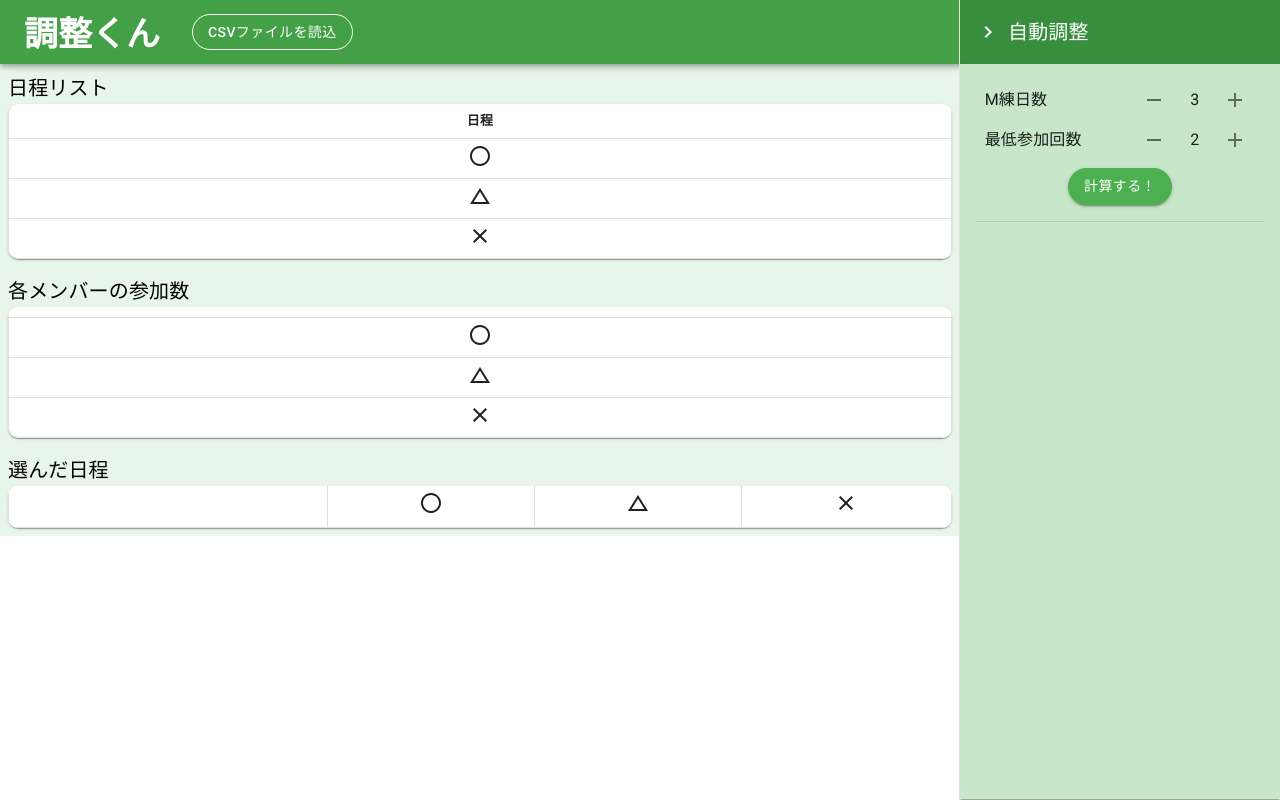
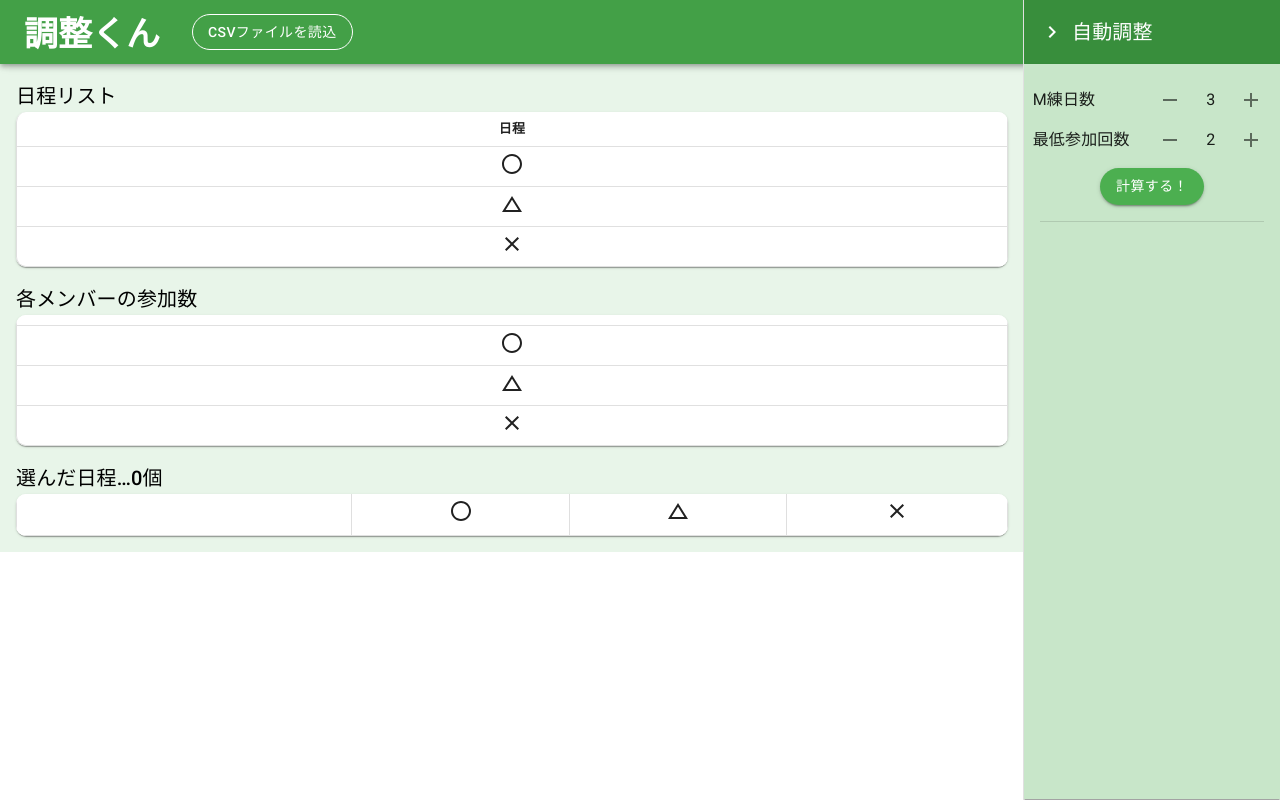
Before and after one commit to endo-koki/greenpeas-front, a React (Create React App) app: page / in a window 1280 px wide. Built offline with nearby package versions, Linux system fonts and the light colour scheme.

Commit message:
レイアウト調整、不要コード削除

```diff
--- a/src/components/atom/NumberSelector.tsx
+++ b/src/components/atom/NumberSelector.tsx
@@ -3,14 +3,14 @@
 import { css } from '@emotion/react';
 import Grid from '@mui/material/Grid';
 import IconButton from '@mui/material/IconButton';
-import React, { useState } from 'react';
+import React from 'react';
 import RemoveIcon from '@mui/icons-material/Remove';
 import AddIcon from '@mui/icons-material/Add';
 import Typography from '@mui/material/Typography';
 
 const classes = {
   input: css({
-    width: '25vw',
+    width: '20vw',
   }),
 };
 
--- a/src/components/molecules/InputForm.tsx
+++ b/src/components/molecules/InputForm.tsx
@@ -1,6 +1,3 @@
-/* eslint-disable react/react-in-jsx-scope -- Unaware of jsxImportSource */
-/** @jsxImportSource @emotion/react */
-import { css } from '@emotion/react';
 import Grid from '@mui/material/Grid';
 import React, { useState } from 'react';
 import { useAppSelector } from '../../app/hooks';
--- a/src/components/molecules/SugList.tsx
+++ b/src/components/molecules/SugList.tsx
@@ -15,8 +15,13 @@ import { ScheduleList } from '../../features/sideBar/calcSchedule';
 import { uuKey } from '../../utils';
 
 const classes = {
+  noResult: css({
+    width: '16vw',
+    margin: '16px auto',
+    textAlign: 'center',
+  }),
   sugPaper: css({
-    width: '20vw',
+    width: '16vw',
     backgroundColor: green[100],
     margin: '8px auto',
     padding: '8px',
@@ -59,32 +64,8 @@ function SugPaper(props: { sug: ScheduleList }) {
 export function SugList(props: { sugs: ScheduleList[]; computed: boolean }) {
   const noResult = props.computed && props.sugs.length === 0;
   const cands = noResult
-    ? [<Typography>候補なし</Typography>]
+    ? [<Typography css={classes.noResult}>候補なし</Typography>]
     : props.sugs.map((sug) => <SugPaper key={uuKey()} sug={sug} />);
 
   return <div css={classes.sugList}>{cands}</div>;
 }
-
-// export function SugList(props: { sugs: ScheduleList[]; computed: boolean }) {
-//   const noResult = props.computed && props.sugs.length === 0;
-//   const cands = noResult
-//     ? [<Typography>候補なし</Typography>]
-//     : props.sugs.map((sug) => <SugPaper sug={sug} />);
-//   const items = cands.map((cand) => (
-//     <Grid item key={uuKey()}>
-//       {cand}
-//     </Grid>
-//   ));
-//   return (
-//     <Grid
-//       container
-//       direction="column"
-//       justifyContent="flex-start"
-//       alignItems="center"
-//       spacing={2}
-//       sx={{ maxHeight: 'calc(100vh - 221.5px)', overflowY: 'scroll' }}
-//     >
-//       {items}
-//     </Grid>
-//   );
-// }
--- a/src/components/organisms/AllDateTable.tsx
+++ b/src/components/organisms/AllDateTable.tsx
@@ -96,7 +96,7 @@ export function AllDateTable() {
       component={Paper}
       sx={{
         borderRadius: '10px',
-        width: 'calc(100% - 16px)',
+        width: 'calc(100% - 32px)',
         overflowX: 'scroll',
       }}
     >
--- a/src/components/organisms/DetailTable.tsx
+++ b/src/components/organisms/DetailTable.tsx
@@ -143,7 +143,7 @@ export function DetailTable() {
   return (
     <TableContainer
       component={Paper}
-      sx={{ borderRadius: '10px', width: 'calc(100% - 16px)' }}
+      sx={{ borderRadius: '10px', width: 'calc(100% - 32px)' }}
     >
       <Table aria-label="detail table" css={classes.table}>
         <DetailHead />
--- a/src/components/organisms/Main.tsx
+++ b/src/components/organisms/Main.tsx
@@ -4,6 +4,8 @@ import { css } from '@emotion/react';
 import { green } from '@mui/material/colors';
 import Typography from '@mui/material/Typography';
 import React from 'react';
+import { useAppSelector } from '../../app/hooks';
+import { selectDateArr } from '../../features/allDateList/allDateSlice';
 import { AllDateTable } from './AllDateTable';
 import { DetailTable } from './DetailTable';
 import { SummaryTable } from './SummaryTable';
@@ -13,17 +15,22 @@ const classes = {
     width: '100vw',
     backgroundColor: green[50],
     transition: 'width 150ms 0s ease',
-    padding: '8px',
+    padding: '16px',
   }),
   opened: css({
-    width: '75vw',
+    width: '80vw',
     backgroundColor: green[50],
     transition: 'width 150ms 0s ease',
-    padding: '8px',
+    padding: '16px',
   }),
 };
 
 export function Main(props: { open: boolean }) {
+  const dateArr = useAppSelector(selectDateArr);
+  const selectedDateNum = dateArr.filter(
+    (val) => val === -1 || val === 0
+  ).length;
+
   return (
     <>
       <div css={props.open ? classes.opened : classes.closed}>
@@ -36,7 +43,7 @@ export function Main(props: { open: boolean }) {
         </Typography>
         <SummaryTable />
         <Typography variant="h6" component="h2" sx={{ marginTop: '16px' }}>
-          選んだ日程
+          選んだ日程…{selectedDateNum}個
         </Typography>
         <DetailTable />
       </div>
--- a/src/components/organisms/SidebarContent.tsx
+++ b/src/components/organisms/SidebarContent.tsx
@@ -1,6 +1,3 @@
-/* eslint-disable react/react-in-jsx-scope -- Unaware of jsxImportSource */
-/** @jsxImportSource @emotion/react */
-import { css } from '@emotion/react';
 import Divider from '@mui/material/Divider';
 import React, { useState } from 'react';
 import { ScheduleList } from '../../features/sideBar/calcSchedule';
--- a/src/components/organisms/SummaryTable.tsx
+++ b/src/components/organisms/SummaryTable.tsx
@@ -116,7 +116,7 @@ export function SummaryTable() {
   return (
     <TableContainer
       component={Paper}
-      sx={{ borderRadius: '10px', width: 'calc(100% - 16px)' }}
+      sx={{ borderRadius: '10px', width: 'calc(100% - 32px)' }}
     >
       <Table aria-label="summary table" css={classes.table}>
         <SummaryHead />
--- a/src/components/pages/SideBar.tsx
+++ b/src/components/pages/SideBar.tsx
@@ -10,14 +10,6 @@ import IconButton from '@mui/material/IconButton';
 import ChevronRightIcon from '@mui/icons-material/ChevronRight';
 import Typography from '@mui/material/Typography';
 import { SidebarContent } from '../organisms/SidebarContent';
-
-// const useStyles = makeStyles({
-//   side: {
-//     backgroundColor: green[100],
-//     width: '100vw',
-//     height: 'calc(100vh - 65px)',
-//   },
-// });
 
 const classes = {
   closeBtn: css({
@@ -63,7 +55,7 @@ export function SideBar(props: Props) {
       </DrawerHeader>
       <Paper
         sx={{
-          width: '25vw',
+          width: '20vw',
           height: 'calc(100vh - 65px)',
           backgroundColor: green[100],
           borderRadius: 0,
```
Also changed, not shown: src/components/pages/MainPage.tsx (+0 -15 lines).
